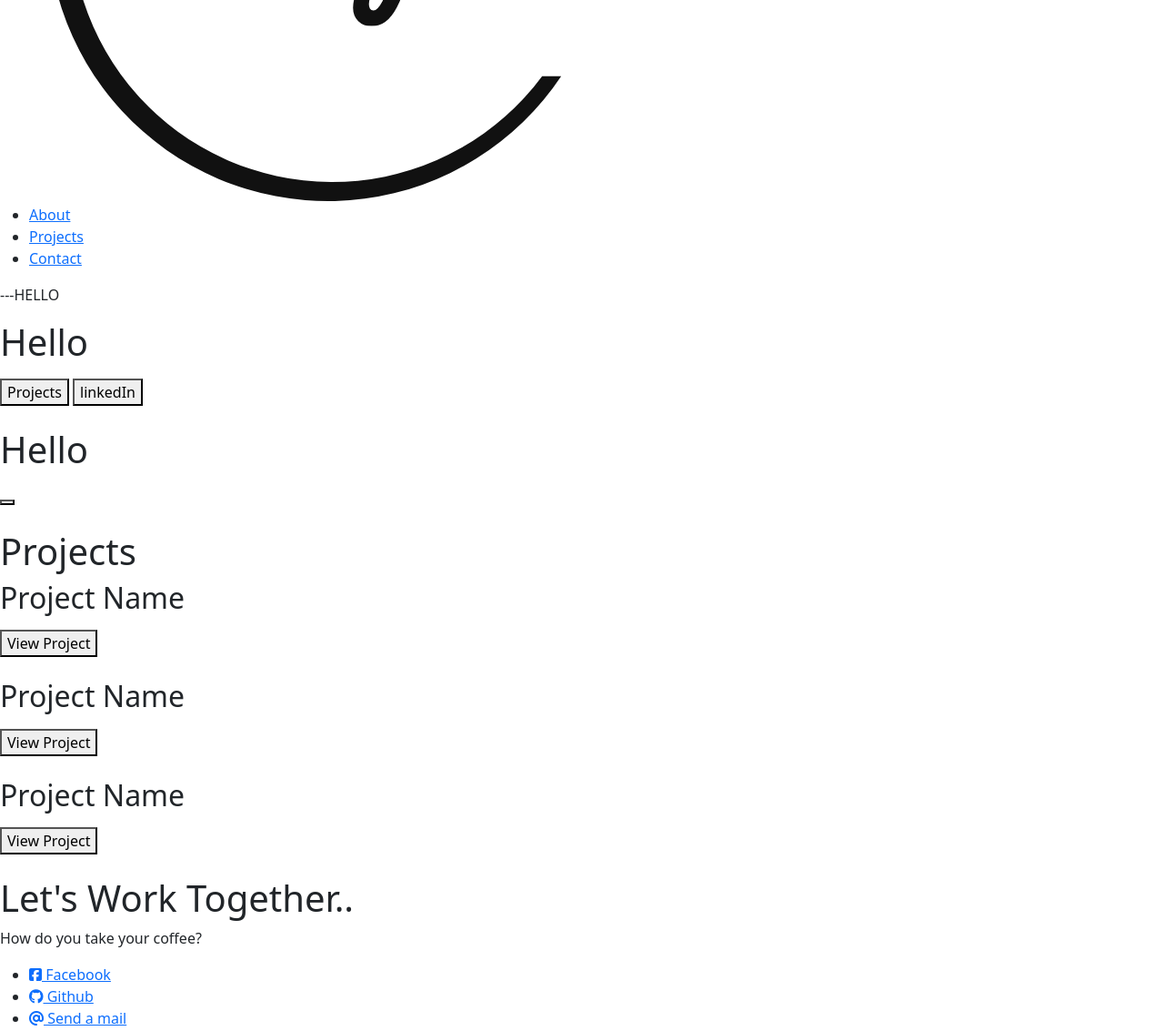
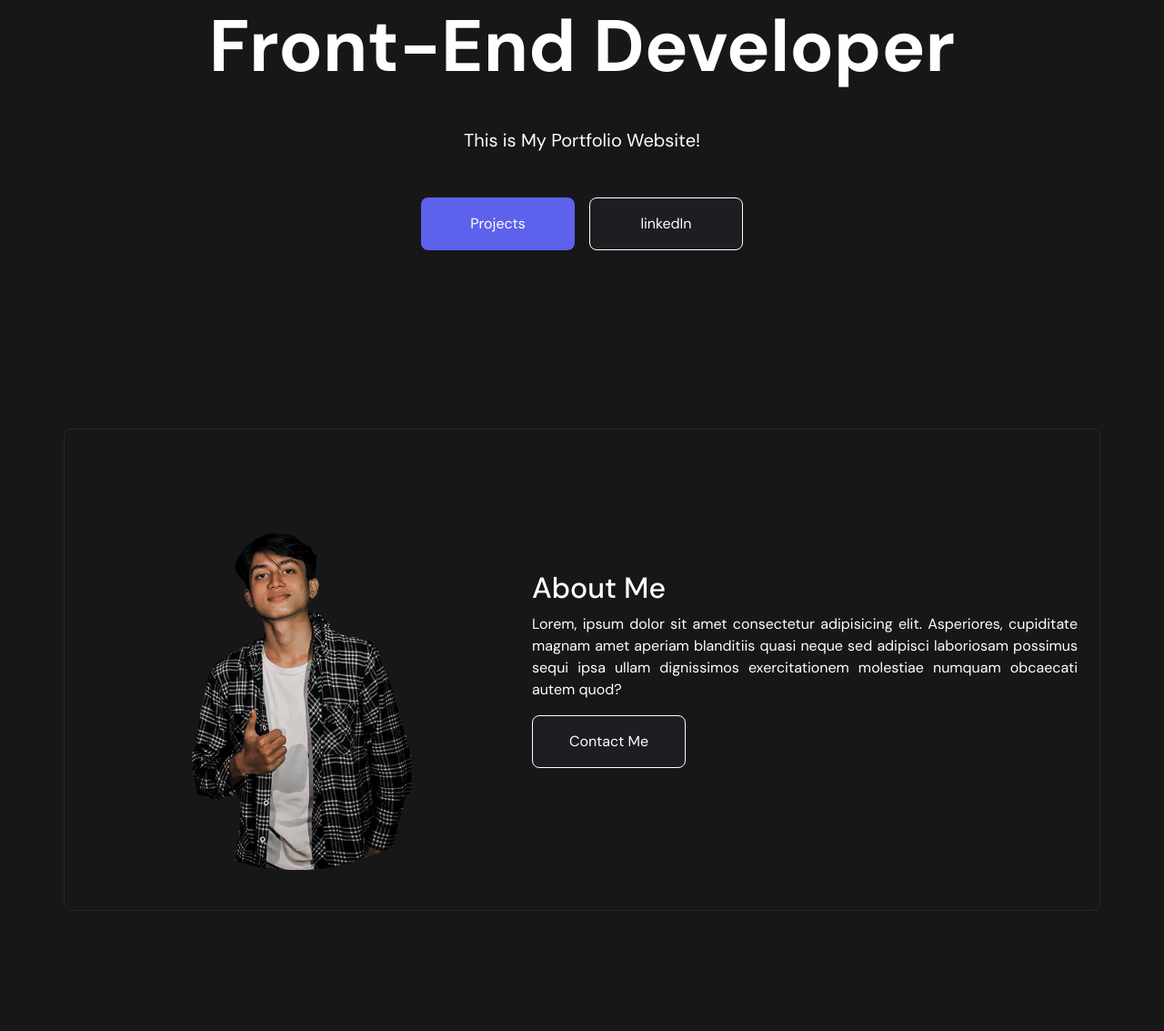
Before and after one commit to eszw10/MyPortfolio, a plain HTML site: page index.html in a window 1280 px wide. Shown: the part 399-1532 px from the top of the page at 91% size. Drawn offline with nearby package versions, Linux system fonts and the light colour scheme; a web font is replaced by a local one.

Commit message:
fix index.html and add some styling

```diff
--- a/index.html
+++ b/index.html
@@ -10,36 +10,57 @@
     <title>Erycson's Portfolio Website</title>
 </head>
 <body>
-    <nav>
-        <img src="./images/my-logo.svg" alt="erycson-logo">
-        <ul>
-            <li><a href="#about">About</a></li>
-            <li><a href="#project">Projects</a></li>
-            <li><a href="#contact">Contact</a></li>
+    <nav class="p-2 navbar navbar-dark navbar-expand-lg bg-dark sticky-top">
+        <a class="navbar-brand" href="#">
+            <img src="./images/my-logo.png" alt="my-logo" width="70">
+        </a>
+        <button class="navbar-toggler" type="button" data-bs-toggle="offcanvas" data-bs-target="#offcanvasDarkNavbar" aria-controls="offcanvasDarkNavbar">
+            <span class="navbar-toggler-icon"></span>
+        </button>
+        <div class="offcanvas offcanvas-end text-bg-dark" tabindex="-1" id="offcanvasDarkNavbar" aria-labelledby="offcanvasDarkNavbarLabel">
+            <div class="offcanvas-header">
+              <h5 class="offcanvas-title" id="offcanvasDarkNavbarLabel">Menu</h5>
+              <button type="button" class="btn-close btn-close-white" data-bs-dismiss="offcanvas" aria-label="Close"></button>
+            </div>
+            <div class="offcanvas-body">
+              <ul class="navbar-nav justify-content-end flex-grow-1 pe-3">
+                <li class="nav-item">
+                    <a class="nav-link active" aria-current="page" href="#">Home</a>
+                </li>
+                <li class="nav-item">
+                  <a class="nav-link" href="#about">About</a>
+                </li>
+                <li class="nav-item">
+                    <a class="nav-link" href="#project">Projects</a>
+                </li>
+                <li class="nav-item">
+                    <a class="nav-link" href="#contacts">Contacts</a>
+                </li>
               </ul>
+            </div>
+        </div>
     </nav>
     <main>
-        <section id="dashboard">
-            <div class="dash-text">
-                <p>---HELLO</p>
-                <h1>Hello</h1>
-                <p></p>
+        <section id="dashboard" class="d-flex flex-column align-items-center justify-content-center">
+            <h1>I'm <span class="name">Erycson.</span></h1>
+            <h1>Front-End Developer</h1>
+            <p>This is My Portfolio Website!</p>
             <div class="dash-btn">
                 <button>Projects</button>
                 <button>linkedIn</button>
             </div>
-            </div>
-            <img src="" alt="">
         </section>
         <section id="about">
-            <div class="about-text">
-                <h1>Hello</h1>
-                <p></p>
-                <button></button>
+            <div class="container d-flex justify-content-center align-items-center px-3">
+                <img src="./images/my-profile.png" alt="">
+                <div class="about-text d-flex flex-column justify-content-center">
+                    <h2>About Me</h2>
+                    <p>Lorem, ipsum dolor sit amet consectetur adipisicing elit. Asperiores, cupiditate magnam amet aperiam blanditiis quasi neque sed adipisci laboriosam possimus sequi ipsa ullam dignissimos exercitationem molestiae numquam obcaecati autem quod?</p>
+                    <button>Contact Me</button>
                 </div>
-            <img src="" alt="">
+            </div>
         </section>
-        <section id="project">
+        <section id="project" class="d-flex flex-column align-items-center">
             <h1>Projects</h1>
             <div class="p-container">
                 <div class="left-p">
@@ -66,10 +87,10 @@
                 <img src="" alt="">
             </div>
         </section>
-        <section id="contact">
+        <section id="contacts" class="d-flex flex-column justify-content-center align-items-center" >
             <h1>Let's Work Together..</h1>
             <p>How do you take your coffee?</p>
-            <ul>
+            <ul class="d-flex">
                 <li><a href="https://web.facebook.com/avery.fold" id="profile-link" target="_blank"><i class="fab fa-facebook-square"></i> Facebook</a></li>
                 <li><a href="https://github.com/eszw10" id="profile-link" target="_blank"><i class="fab fa-github"></i> Github</a></li>
                 <li><a href="mailto:erycszw10@gmail.com" id="profile-link" target="_blank"><i class="fas fa-at"></i> Send a mail</a></li>
--- a/style.css
+++ b/style.css
@@ -1,13 +1,140 @@
 @import url('https://fonts.googleapis.com/css2?family=Comfortaa:wght@300;400;500;700&family=Nunito:wght@300;400;500;700&family=Playfair+Display:ital,wght@0,400;0,500;0,700;1,700&family=Raleway:wght@300;400;500;600;700&family=Roboto:wght@300;400;500;700&display=swap');
+@import url('https://fonts.googleapis.com/css2?family=DM+Sans:ital,wght@0,400;0,500;0,700;1,400;1,500;1,700&display=swap');
 
 :root {
-    --bg-1:#F9FAFF;
-    --bg-2:#FFFFFF;
-    --primary:#FDC435;
-    --fontLine:#25282B;
+    --bg1-:#171718;
+    --bg2-:#1C1E22;
+    --blanco-:#FFFFFF;
+    --border-:#26292D;
+    --primary-:#5C62EC;
+    --hover-:#3C40AE;
+    --acento-:#85BFD1;
+    --gris:#A0A0A1;
 }
 
 * {
     box-sizing: border-box;
     scroll-behavior: smooth;
+    font-family: 'DM Sans',sans-serif;
 }
+
+body {
+    margin: 0;
+    background-color: var(--bg1-) !important;
+    color: var(--blanco-) !important;
+}
+
+/* dashboard */
+#dashboard {
+    height: 100vh;
+    background-color: var(--bg1-);
+    color: var(--blanco-);
+    gap: 32px;
+    text-align: center;
+}
+
+#dashboard h1 {
+    font-weight: 700;
+    font-size: 5em;
+}
+
+#dashboard p {
+    font-size: 20px;
+}
+
+.name {
+    color: var(--primary-);
+}
+
+button {
+    padding: 16px 20px;
+    border-radius: 8px !important;
+    text-align: center;
+    width: 169px;
+    color: var(--blanco-);
+    background-color: var(--bg2-);
+}
+
+.dash-btn {
+    display: flex;
+    gap: 16px;
+}
+
+.dash-btn button:first-of-type {
+    background-color: #5C62EC;
+    border: none;
+}
+
+.dash-btn button:last-of-type {
+    border: 1px solid var(--blanco-);
+}
+
+/* About */
+#about {
+    height: 100vh;
+}
+.container {
+    border-radius: 8px;
+    padding: 24px;
+    border: 1.5px solid var(--border-);
+    flex-wrap: wrap;
+    gap: 30px;
+}
+.about-text p {
+    max-width: 600px;
+    text-align: justify;
+}
+
+.container img {
+    object-fit: cover;
+    margin-bottom: 20px;
+}
+
+.about-text button {
+    align-self: flex-start;
+    border: 1px solid var(--blanco-);
+    border-radius: 5px;
+}
+
+/* Project */
+#project {
+    height: 75vh;
+}
+
+/* Contact */
+#contacts {
+    height: 75vh;
+    background-color: var(--bg2-);
+}
+
+li {
+    list-style: none;
+}
+
+li a {
+    text-decoration: none;
+    color: var(--blanco-);
+
+}
+
+#contacts p {
+    font-family: 'Nunito',sans-serif;
+    font-weight: 400;
+    font-size: 25px;
+    line-height: 150%;
+    font-style: italic;
+}
+
+#contacts ul {
+    font-size: 30px;
+    gap: 40px;
+}
+
+#profile-link {
+    display: inline-block;
+    transition: 0.3s ease-out;
+}
+
+#profile-link:hover {
+    transform: translateY(8px);
+}
```
Also changed, not shown: images/my-logo.png (added), images/my-logo.svg (deleted). Lines whose indentation alone changed are shown as unchanged.
